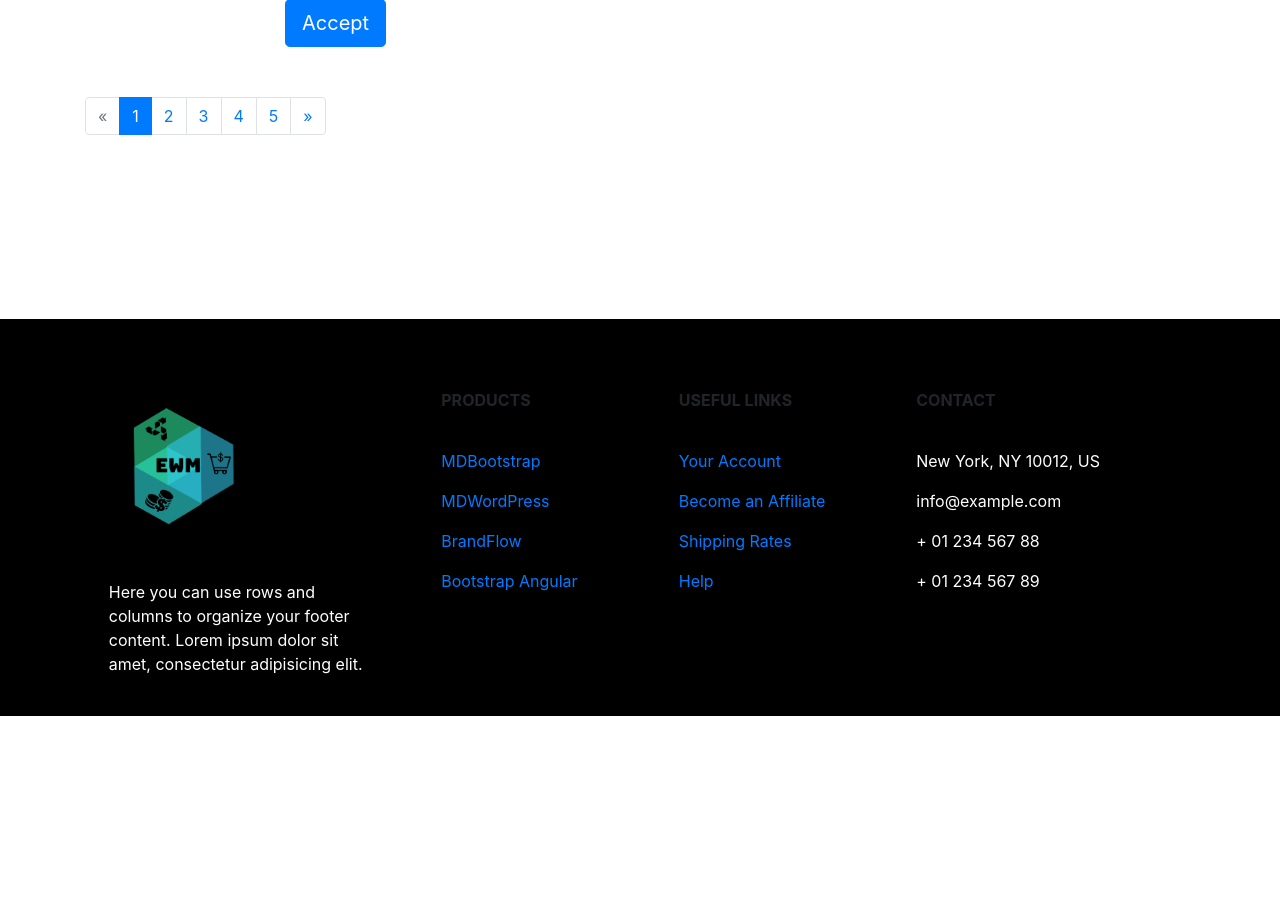
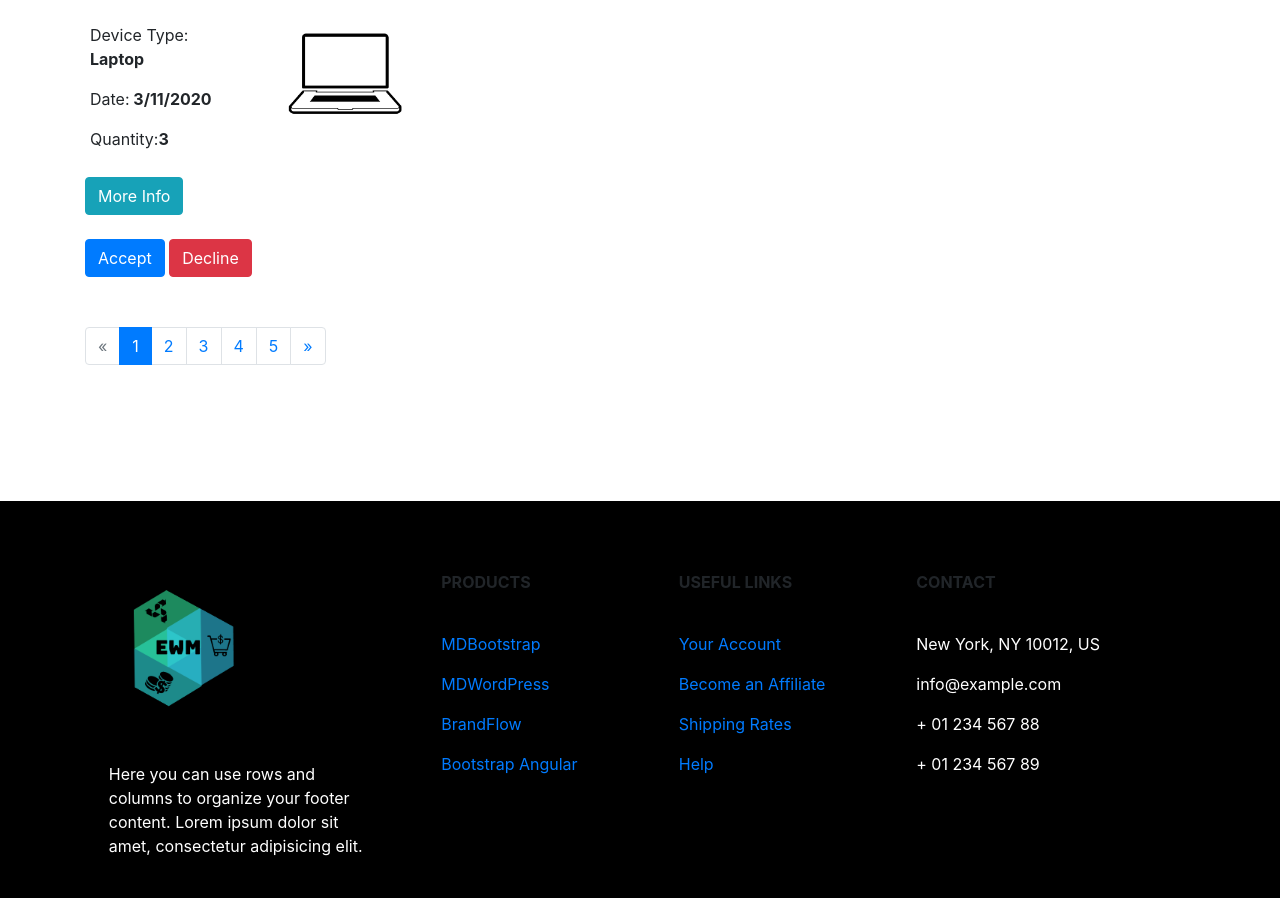
Before and after one commit to rohan-op/Ewaste-Management, a CodeIgniter app: page /database/login/testing in a window 1280 px wide. Shown: the part 957-1855 px from the top of the page. Before the commit the page ends 1673 px from the top, so only its background shows below. Run offline with CodeIgniter, Linux system fonts and the light colour scheme; some libraries are stand-ins or nearby versions.

Commit message:
Expected UI

```diff
--- a/application/views/recycler/header_recycler.php
+++ b/application/views/recycler/header_recycler.php
@@ -35,7 +35,7 @@
     </ul>
     <?= form_open('user/search',['class'=>'form-inline my-2 my-lg-0']) ?>
       <?php echo form_input(['name'=>'search','type'=>'text','class'=>'form-control mr-sm-2','placeholder'=>'Search','value'=>set_value('search')]); ?>
-      <?php echo form_submit(['name'=>'submit','class'=>'btn btn-outline-secondary','value'=>'Search']); ?>
+      <?php echo form_submit(['name'=>'submit','class'=>'btn btn-outline-secondary','style'=>'color:white;','value'=>'Search']); ?>
     <?= form_close(); ?>
     <?php echo form_error('search',"<p class='navbar-text text-danger'",'</p>');?>
 
--- a/application/views/service/footer.php
+++ b/application/views/service/footer.php
@@ -1,6 +1,6 @@
  <script src="https://cdnjs.cloudflare.com/ajax/libs/jquery/2.1.4/jquery.js"></script>
   <script src=" <?= base_url('assets/js/bootstrap.min.js') ?>"></script>
-  <br><br><br><br><br><br><br>
+  <br><br><br><br><br>
 <!-- Footer -->
 <footer class="" style="background-color:black;">
   <br>
--- a/application/views/service/header_service.php
+++ b/application/views/service/header_service.php
@@ -15,7 +15,7 @@
     <span class="navbar-toggler-icon"></span>
   </button>
 
-  <div class="collapse navbar-collapse" id="navbarColor01">
+  <div class="collapse navbar-collapse" id="navbarColor01" style="margin-left: 10px;">
     <ul class="navbar-nav mr-auto">
       <li class="nav-item">
         <a class="nav-link" href="<?= base_url('user/dashboard')?>">Home</a>
@@ -37,8 +37,8 @@
       </li>
     </ul>
     <?= form_open('user/search',['class'=>'form-inline my-2 my-lg-0']) ?>
-      <?php echo form_input(['name'=>'search','type'=>'text','class'=>'form-control mr-sm-2','placeholder'=>'Search','value'=>set_value('search')]); ?>
-      <?php echo form_submit(['name'=>'submit','class'=>'btn btn-outline-secondary','value'=>'Search']); ?>
+      <?php echo form_input(['name'=>'search','type'=>'text','class'=>'form-control mr-sm-2','style'=>'margin-bottom:7px;','placeholder'=>'Search','value'=>set_value('search')]); ?>
+      <?php echo form_submit(['name'=>'submit','class'=>'btn btn-outline-secondary','style'=>'color:white;','value'=>'Search']); ?>
     <?= form_close(); ?>
     <?php echo form_error('search',"<p class='navbar-text text-danger'",'</p>');?>
 
--- a/application/views/service/request_service.php
+++ b/application/views/service/request_service.php
@@ -1,93 +1,111 @@
 <?php include('header_service.php');?>
 <html>
+<br>
+<body>
 
+<div class="container">
+    <ol class="breadcrumb" style="width: 250px;">
+        <li class="breadcrumb-item"><a href="#">Service Center</a></li>
+        <li class="breadcrumb-item active">Requests</li>
+    </ol>
     <br>
-
-
-<body>
-<div class="container">
+    <h2 class="text-primary">Pending Requests</h2>
+    <br><br>
     <div class="row">
         <div class="col-6" style="margin-bottom: 50px;">
                 <div class="row">
-                    <div class="col-4" style= "margin-right: 10px; padding-left: 20px; padding-bottom: 10px; padding-top: 10px; margin-left: 50px;">
-                        <p>Name of the device : Laptop</p>
-                        <p>No. of years 3</p>
-                        <p>Quantity 3</p>
+                    <div class="col-4" style= "margin-right: 10px; padding-left: 20px; padding-bottom: 10px; padding-top: 10px;">
+                        <p>Device Type:<strong> Laptop</strong></p>
+                        <p>Date:<strong> 3/11/2020</strong></p>
+                        <p>Quantity:<strong>3</strong></p>
                     </div>
                     <div class="col-4" style="margin-right: 10px;">
-                        <img src="images/test1.png" alt="testing image" height="200px" width="200px">
+                        <img src="http://[::1]/CI_EWM/uploads/user/download.png" alt="laptop image" height="120px" width="120px">
                     </div>
                 </div>
                 <div>
-                        <button class="btn btn-primary btn-lg" style="margin-left: 200px;">Accept</button>
+                    <div >    <button class="btn btn-info">More Info</button>   </div>
+                    <br>
+                    <button class="btn btn-primary">Accept</button>
+                    <button class="btn btn-danger">Decline</button>
                 </div>
 
         </div>
         <div class="col-6" style="  margin-bottom: 50px; " >
                 <div class="row">
-                    <div class="col-4" style= "margin-right: 20px; padding-left: 20px; padding-bottom: 10px; padding-top: 10px; margin-left: 50px;">
-                        <p>Name of the device : Laptop</p>
-                        <p>No. of years 3</p>
-                        <p>Quantity 3</p>
+                    <div class="col-4" style= "margin-right: 10px; padding-left: 20px; padding-bottom: 10px; padding-top: 10px;">
+                        <p>Device Type:<strong> Laptop</strong></p>
+                        <p>Date:<strong> 3/11/2020</strong></p>
+                        <p>Quantity:<strong>3</strong></p>
                     </div>
                     <div class="col-4" style="margin-right: 10px;">
-                        <img src="images/test1.png" alt="testing image" height="200px" width="200">
+                        <img src="http://[::1]/CI_EWM/uploads/user/download.png" alt="laptop image" height="120px" width="120px">
                     </div>
                 </div>
                 <div>
-                    <button class="btn btn-primary btn-lg" style="margin-left: 200px;">Accept</button>
+                    <div >    <button class="btn btn-info">More Info</button>   </div>
+                    <br>
+                    <button class="btn btn-primary">Accept</button>
+                    <button class="btn btn-danger">Decline</button>
                 </div>
 
         </div>
         <div class="col-6" style="  margin-bottom: 50px; " >
                 <div class="row">
-                    <div class="col-4" style= "margin-right: 10px;  padding-left: 20px; padding-bottom: 10px; padding-top: 10px; margin-left: 50px;">
-                        <p>Name of the device : Laptop</p>
-                        <p>No. of years 3</p>
-                        <p>Quantity 3</p>
+                    <div class="col-4" style= "margin-right: 10px; padding-left: 20px; padding-bottom: 10px; padding-top: 10px;">
+                        <p>Device Type:<strong> Laptop</strong></p>
+                        <p>Date:<strong> 3/11/2020</strong></p>
+                        <p>Quantity:<strong>3</strong></p>
                     </div>
                     <div class="col-4" style="margin-right: 10px;">
-                        <img src="images/test1.png" alt="testing image" height="200px" width="200px">
+                        <img src="http://[::1]/CI_EWM/uploads/user/download.png" alt="laptop image" height="120px" width="120px">
                     </div>
                 </div>
                 <div>
-                    <button class="btn btn-primary btn-lg" style="margin-left: 200px;">Accept</button>
+                    <div >    <button class="btn btn-info">More Info</button>   </div>
+                    <br>
+                    <button class="btn btn-primary">Accept</button>
+                    <button class="btn btn-danger">Decline</button>
                 </div>
 
         </div>
         <div class="col-6" style=" margin-bottom: 50px; "  >
                 <div class="row">
-                    <div class="col-4" style= "margin-right: 10px;  padding-left: 20px; padding-bottom: 10px; padding-top: 10px; margin-left: 50px;">
-                        <p>Name of the device : Laptop</p>
-                        <p>No. of years 3</p>
-                        <p>Quantity 3</p>
+                    <div class="col-4" style= "margin-right: 10px; padding-left: 20px; padding-bottom: 10px; padding-top: 10px;">
+                        <p>Device Type:<strong> Laptop</strong></p>
+                        <p>Date:<strong> 3/11/2020</strong></p>
+                        <p>Quantity:<strong>3</strong></p>
                     </div>
                     <div class="col-4" style="margin-right: 10px;">
-                        <img src="images/test1.png" alt="testing image" height="200px" width="200px">
+                        <img src="http://[::1]/CI_EWM/uploads/user/download.png" alt="laptop image" height="120px" width="120px">
                     </div>
                 </div>
                 <div>
-                        <button class="btn btn-primary btn-lg" style="margin-left: 200px;">Accept</button>
+                    <div >    <button class="btn btn-info">More Info</button>   </div>
+                    <br>
+                    <button class="btn btn-primary">Accept</button>
+                    <button class="btn btn-danger">Decline</button>
                 </div>
 
         </div>
         <div class="col-6" style="  margin-bottom: 50px; " >
                 <div class="row">
-                        <div class="col-4" style= "margin-right: 10px;  padding-left: 20px; padding-bottom: 10px; padding-top: 10px; margin-left: 50px;">
-                            <p>Name of the device : Laptop</p>
-                            <p>No. of years 3</p>
-                            <p>Quantity 3</p>
+                    <div class="col-4" style= "margin-right: 10px; padding-left: 20px; padding-bottom: 10px; padding-top: 10px;">
+                        <p>Device Type:<strong> Laptop</strong></p>
+                        <p>Date:<strong> 3/11/2020</strong></p>
+                        <p>Quantity:<strong>3</strong></p>
                     </div>
                     <div class="col-4" style="margin-right: 10px;">
-                             <img src="images/test1.png" alt="testing image" height="200px" width="200px">
+                        <img src="http://[::1]/CI_EWM/uploads/user/download.png" alt="laptop image" height="120px" width="120px">
                     </div>
                 </div>
                 <div>
-                            <button class="btn btn-primary btn-lg" style="margin-left: 200px;">Accept</button>
+                    <div >    <button class="btn btn-info">More Info</button>   </div>
+                    <br>
+                    <button class="btn btn-primary">Accept</button>
+                    <button class="btn btn-danger">Decline</button>
                 </div>
-
         </div>
-
      </div>
         <!--this is in div row -->
             <div>
@@ -115,11 +133,7 @@
                     </li>
                 </ul>
             </div>
-
-
-
 </div>
-
 </body>
 </html>
 <?php include('footer.php');
--- a/application/views/user/header_user.php
+++ b/application/views/user/header_user.php
@@ -35,7 +35,7 @@
     </ul>
     <?= form_open('user/search',['class'=>'form-inline my-2 my-lg-0']) ?>
       <?php echo form_input(['name'=>'search','type'=>'text','class'=>'form-control mr-sm-2','placeholder'=>'Search','value'=>set_value('search')]); ?>
-      <?php echo form_submit(['name'=>'submit','class'=>'btn btn-outline-secondary','value'=>'Search']); ?>
+      <?php echo form_submit(['name'=>'submit','class'=>'btn btn-outline-secondary','style'=>'color:white;','value'=>'Search']); ?>
     <?= form_close(); ?>
     <?php echo form_error('search',"<p class='navbar-text text-danger'",'</p>');?>
 
```
Also changed, not shown: uploads/user/download.png (added), uploads/user/laptop.jpg (added). Lines whose indentation alone changed are shown as unchanged.
